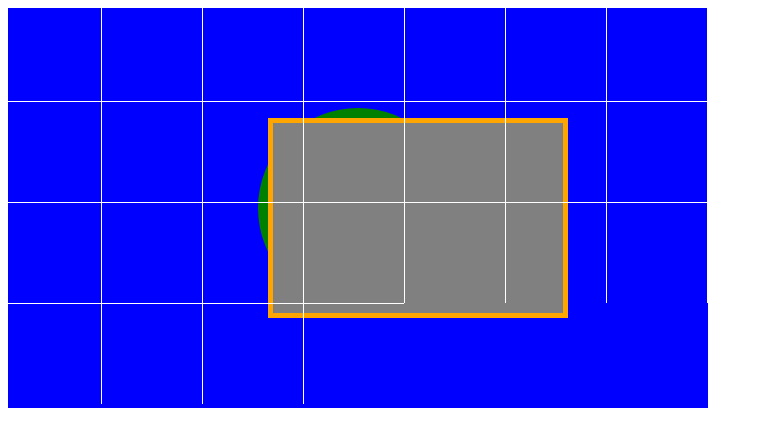
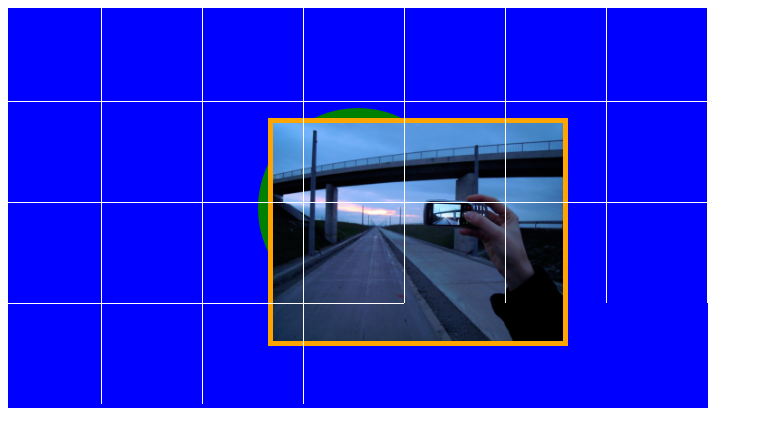
Before and after one commit to androidoverlord/react-resize, a React app: page / in a window 1280 px wide. Shown: the top 446 px of the page, without its empty margins (0-763 px from the left). Built offline with nearby package versions, Linux system fonts and the light colour scheme.

Commit message:
Woring through tests and positioning after drop

```diff
--- a/src/Uploader/index.jsx
+++ b/src/Uploader/index.jsx
@@ -40,13 +40,9 @@ export default Uploader;
  *
  */
 
-const ImageWrapper = styled.div`
+const ImageWrapper = styled.img`
     width: 300px;
-    height: 200px;
-    position: absolute;
-    right: auto;
-    bottom: auto;
-    background: gray;
+    height: auto;
     box-sizing: border-box;
     border: 5px solid orange;
     transition: border-radius 400ms ease;
@@ -54,34 +50,28 @@ const ImageWrapper = styled.div`
 
 const Image = () => {
     const [dragging, setDragging] = useState(false);
+    const [xdrag, setXdrag] = useState(0);
+    const [ydrag, setYdrag] = useState(0);
     const [xpos, setXpos] = useState(0);
     const [ypos, setYpos] = useState(0);
     const [offset, setOffset] = useState({});
-    const [width, setWidth] = useState(300);
-    const [height, setHeight] = useState(150);
     const reference = useRef(null);
 
     const onDragStart = (event) => {
         setOffset({ x: event.clientX, y: event.clientY });
-        setXpos(parseInt(reference.current.offsetLeft));
-        setYpos(parseInt(reference.current.offsetTop));
-
         setDragging(true);
     };
 
     const onDrag = (event) => {
         event.preventDefault();
 
-        const left = parseInt(reference.current.offsetLeft);
-        const top = parseInt(reference.current.offsetTop);
-
         /**
          *    where object is: left/top
          *  + where the mouse is: event.client
          *  - where the object started: offset
          */
-        setXpos(left + event.clientX - offset.x);
-        setYpos(top + event.clientY - offset.y);
+        setXpos(event.clientX - offset.x);
+        setYpos(event.clientY - offset.y);
     };
 
     const onDragEnd = (event) => {
@@ -90,9 +80,7 @@ const Image = () => {
         /**
          * translate into percentages
          */
-
-        // reference.current.style.left = `${xpos}px`;
-        // reference.current.style.top = `${ypos}px`;
+         reference.current.style.transform = `translate(${ offset.x - xpos }px,${ offset.y - ypos }px)`;
     };
 
     /**
@@ -105,19 +93,18 @@ const Image = () => {
                 style={{
                     position: "fixed",
                     display: dragging ? "block" : "none",
-                    top: `${ypos}px`,
-                    left: `${xpos}px`,
-                    width: `${width}px`,
-                    height: `${height}px`,
+                    transform: `translate(${xpos}px,${ypos}px)`,
                 }}
+                src={require(`@root/assets/images/pic.png`)}
             />
             <ImageWrapper
                 ref={reference}
-                style={{ opacity: dragging ? 0 : 1 }}
+                style={{ opacity: dragging ? 0.3 : 1 }}
                 draggable
                 onDragStart={onDragStart}
                 onDrag={onDrag}
                 onDragEnd={onDragEnd}
+                src={require(`@root/assets/images/pic.png`)}
             />
         </>
     );
```
Also changed, not shown: 3 other files (tests, documents, lock files or other folders).
